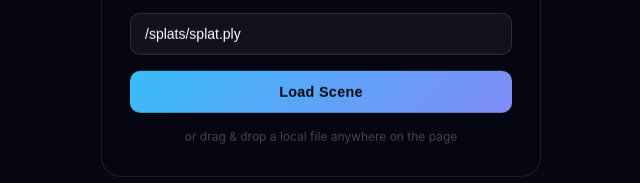
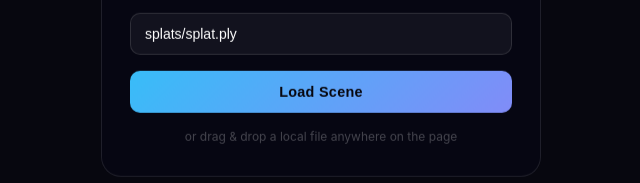
Before and after one commit to sterngefeuert/webxr-gaussian-splat, a website built with Vite: page index.html in a window 1280 px wide. Shown: the part 381-564 px from the top of the page, 319-959 px from the left. Built offline with nearby package versions, Linux system fonts and the light colour scheme.

Commit message:
Host on GitHub Pages: base path, relative splat URL, deploy workflow
- vite base set to /webxr-gaussian-splat/ so assets resolve on Pages
- default splat URL made relative (resolves under the subpath)
- GitHub Actions workflow builds (vite) and deploys dist/ to Pages
- runs without COOP/COEP: sharedMemoryForWorkers already falls back when
  SharedArrayBuffer is unavailable

```diff
--- a/index.html
+++ b/index.html
@@ -211,7 +211,7 @@
     <div id="welcome-panel">
       <h1>WebXR Gaussian Splat Viewer</h1>
       <p>Paste a URL to a <code>.splat</code>, <code>.ksplat</code>, or <code>.ply</code> file — or drag &amp; drop a local file. On a compatible device the AR / VR buttons will appear once a scene is loaded.</p>
-      <input id="url-input" type="url" placeholder="https://…/scene.splat" autocomplete="off" spellcheck="false" value="/splats/splat.ply">
+      <input id="url-input" type="url" placeholder="https://…/scene.splat" autocomplete="off" spellcheck="false" value="splats/splat.ply">
       <button id="load-btn">Load Scene</button>
       <div id="drop-hint">or drag &amp; drop a local file anywhere on the page</div>
     </div>
--- a/vite.config.js
+++ b/vite.config.js
@@ -2,6 +2,7 @@ import { defineConfig } from 'vite';
 import basicSsl from '@vitejs/plugin-basic-ssl';
 
 export default defineConfig({
+  base: '/webxr-gaussian-splat/',   // GitHub Pages serves the repo under this subpath
   plugins: [basicSsl()],
   server: {
     https: true,
```
Also changed, not shown: .github/workflows/deploy.yml (added).
